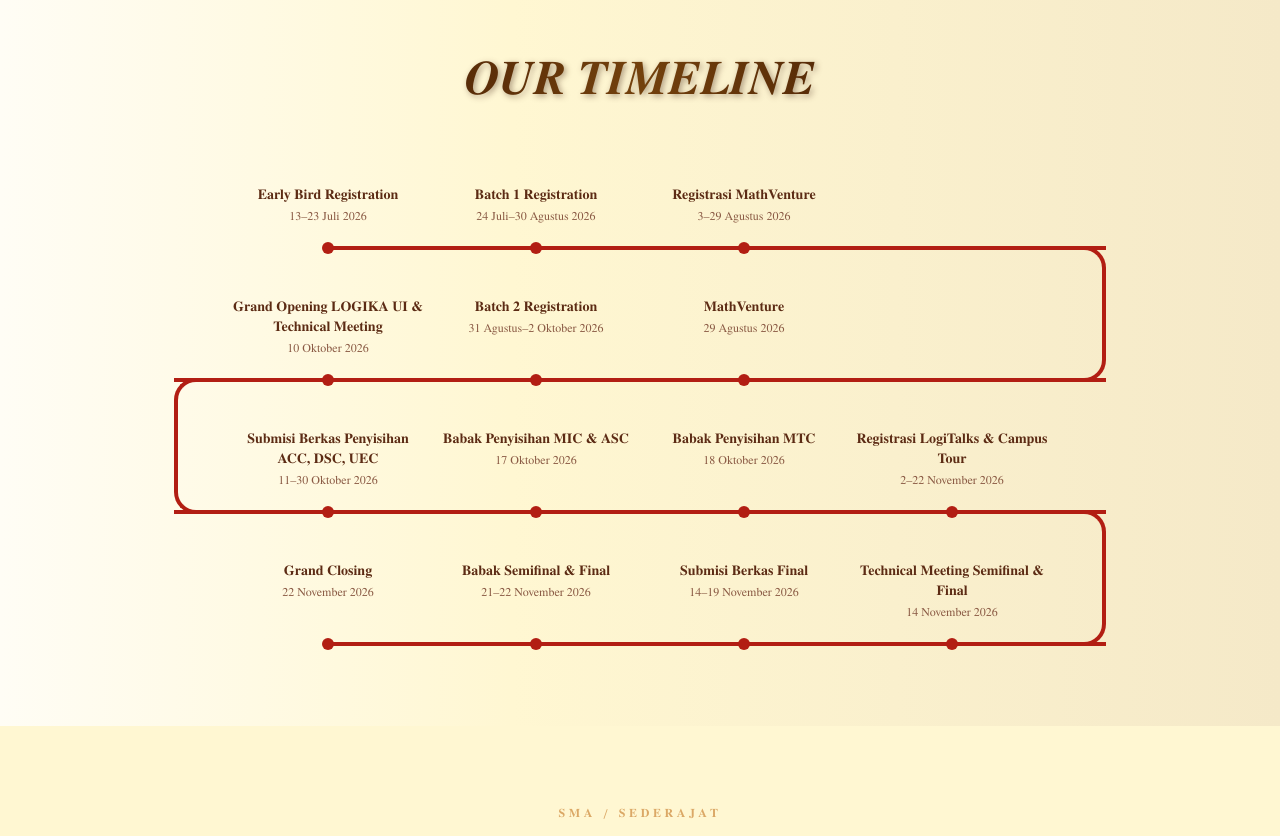
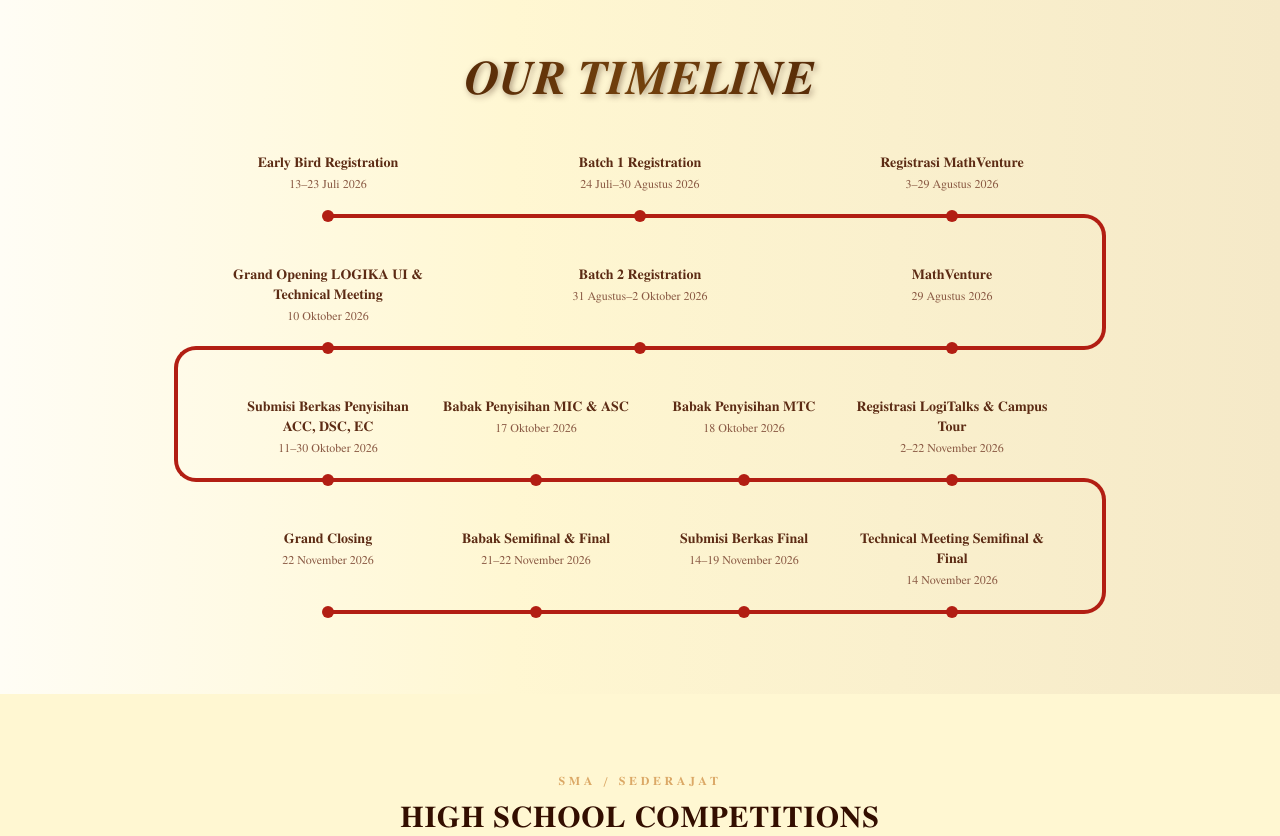
Before and after one commit to abhiramadw/logika-ui-26, a Next.js app: page / in a window 1280 px wide. Shown: the part 1460-2296 px from the top of the page. Built offline with nearby package versions, Linux system fonts and the light colour scheme.

Commit message:
Fix timeline

```diff
--- a/src/components/home/TimelineSection.tsx
+++ b/src/components/home/TimelineSection.tsx
@@ -3,43 +3,46 @@
 type TimelineCell = {
   event: string;
   date: string;
-} | null;
+  colSpan?: number;
+};
 
 const timelineRows: TimelineCell[][] = [
   [
-    { event: "Early Bird Registration", date: "13–23 Juli 2026" },
-    { event: "Batch 1 Registration", date: "24 Juli–30 Agustus 2026" },
-    { event: "Registrasi MathVenture", date: "3–29 Agustus 2026" },
-    null,
+    { event: "Early Bird Registration", date: "13–23 Juli 2026", colSpan: 1 },
+    { event: "Batch 1 Registration", date: "24 Juli–30 Agustus 2026", colSpan: 2 },
+    { event: "Registrasi MathVenture", date: "3–29 Agustus 2026", colSpan: 1 },
   ],
   [
     {
       event: "Grand Opening LOGIKA UI & Technical Meeting",
       date: "10 Oktober 2026",
+      colSpan: 1,
     },
-    { event: "Batch 2 Registration", date: "31 Agustus–2 Oktober 2026" },
-    { event: "MathVenture", date: "29 Agustus 2026" },
-    null,
+    { event: "Batch 2 Registration", date: "31 Agustus–2 Oktober 2026", colSpan: 2 },
+    { event: "MathVenture", date: "29 Agustus 2026", colSpan: 1 },
   ],
   [
     {
-      event: "Submisi Berkas Penyisihan ACC, DSC, UEC",
+      event: "Submisi Berkas Penyisihan ACC, DSC, EC",
       date: "11–30 Oktober 2026",
+      colSpan: 1,
     },
-    { event: "Babak Penyisihan MIC & ASC", date: "17 Oktober 2026" },
-    { event: "Babak Penyisihan MTC", date: "18 Oktober 2026" },
+    { event: "Babak Penyisihan MIC & ASC", date: "17 Oktober 2026", colSpan: 1 },
+    { event: "Babak Penyisihan MTC", date: "18 Oktober 2026", colSpan: 1 },
     {
       event: "Registrasi LogiTalks & Campus Tour",
       date: "2–22 November 2026",
+      colSpan: 1,
     },
   ],
   [
-    { event: "Grand Closing", date: "22 November 2026" },
-    { event: "Babak Semifinal & Final", date: "21–22 November 2026" },
-    { event: "Submisi Berkas Final", date: "14–19 November 2026" },
+    { event: "Grand Closing", date: "22 November 2026", colSpan: 1 },
+    { event: "Babak Semifinal & Final", date: "21–22 November 2026", colSpan: 1 },
+    { event: "Submisi Berkas Final", date: "14–19 November 2026", colSpan: 1 },
     {
       event: "Technical Meeting Semifinal & Final",
       date: "14 November 2026",
+      colSpan: 1,
     },
   ],
 ];
@@ -57,11 +60,47 @@
   // Mapping konfigurasi per baris secara presisi
   // lineWidth 50px ke margin menjamin kurva benar-benar jatuh di luar teks grid
   const config = [
-    { uTurn: null,    lineLeft: "12.5%", lineWidth: "calc(87.5% + 50px)" }, // Baris 1
-    { uTurn: "right", lineLeft: "-50px", lineWidth: "calc(100% + 100px)" }, // Baris 2
-    { uTurn: "left",  lineLeft: "-50px", lineWidth: "calc(100% + 100px)" }, // Baris 3
-    { uTurn: "right", lineLeft: "12.5%", lineWidth: "calc(87.5% + 50px)" }, // Baris 4
+    { uTurn: null,    lineLeft: "12.5%", lineWidth: "87.5%" }, // Baris 1
+    { uTurn: "right", lineLeft: "0%",    lineWidth: "100%" },  // Baris 2
+    { uTurn: "left",  lineLeft: "0%",    lineWidth: "100%" },  // Baris 3
+    { uTurn: "right", lineLeft: "12.5%", lineWidth: "87.5%" }, // Baris 4
   ][rowIndex];
+
+  let currentGridCol = 0;
+  const cellElements: any[] = [];
+  const dotElements: any[] = [];
+
+  cells.forEach((cell, i) => {
+    const span = cell.colSpan || 1;
+    const centerCol = currentGridCol + span / 2;
+    const leftPos = `${(centerCol / 4) * 100}%`;
+
+    cellElements.push(
+      <div key={i} className={`text-center px-1 sm:px-2 ${span === 2 ? 'col-span-2' : 'col-span-1'}`}>
+        <p className="font-bold text-[12px] sm:text-[13px] md:text-sm text-[#5C2B14] mb-1">
+          {cell.event}
+        </p>
+        <p className="text-[10px] sm:text-[11px] md:text-xs text-[#8A5A44]">
+          {cell.date}
+        </p>
+      </div>
+    );
+
+    dotElements.push(
+      <div
+        key={`dot-${i}`}
+        className="absolute w-3 h-3 rounded-full"
+        style={{
+          backgroundColor: CONNECTOR_COLOR,
+          left: leftPos,
+          top: "50%",
+          transform: "translate(-50%, -50%)", // Centering sempurna
+        }}
+      />
+    );
+
+    currentGridCol += span;
+  });
 
   return (
     <div className="relative">
@@ -100,20 +139,7 @@
           rowIndex === 0 ? "pt-4" : "pt-12"
         } pb-6 z-10 relative`}
       >
-        {cells.map((cell, i) => (
-          <div key={i} className="text-center px-1 sm:px-2">
-            {cell && (
-              <>
-                <p className="font-bold text-[12px] sm:text-[13px] md:text-sm text-[#5C2B14] mb-1">
-                  {cell.event}
-                </p>
-                <p className="text-[10px] sm:text-[11px] md:text-xs text-[#8A5A44]">
-                  {cell.date}
-                </p>
-              </>
-            )}
-          </div>
-        ))}
+        {cellElements}
       </div>
 
       {/* 3. Garis Horizontal Bawah & Titik Dot */}
@@ -126,20 +152,7 @@
             width: config.lineWidth,
           }}
         />
-        {cells.map((cell, i) =>
-          cell ? (
-            <div
-              key={i}
-              className="absolute w-3 h-3 rounded-full"
-              style={{
-                backgroundColor: CONNECTOR_COLOR,
-                left: `calc(${i * 25}% + 12.5%)`,
-                top: "50%",
-                transform: "translate(-50%, -50%)", // Centering sempurna
-              }}
-            />
-          ) : null
-        )}
+        {dotElements}
       </div>
     </div>
   );
@@ -158,7 +171,7 @@
       {/* px-16 memberikan ruang eksklusif 64px di kiri/kanan untuk ular U-turn */}
       <div className="max-w-5xl mx-auto px-16 sm:px-20 lg:px-24">
         <h2
-          className="text-center mb-16 italic font-bold text-5xl uppercase font-serif"
+          className="text-center mb-8 italic font-bold text-5xl uppercase font-serif"
           style={{
             background: "linear-gradient(90deg, #330e00, #73410d, #330e00)",
             WebkitBackgroundClip: "text",
```
